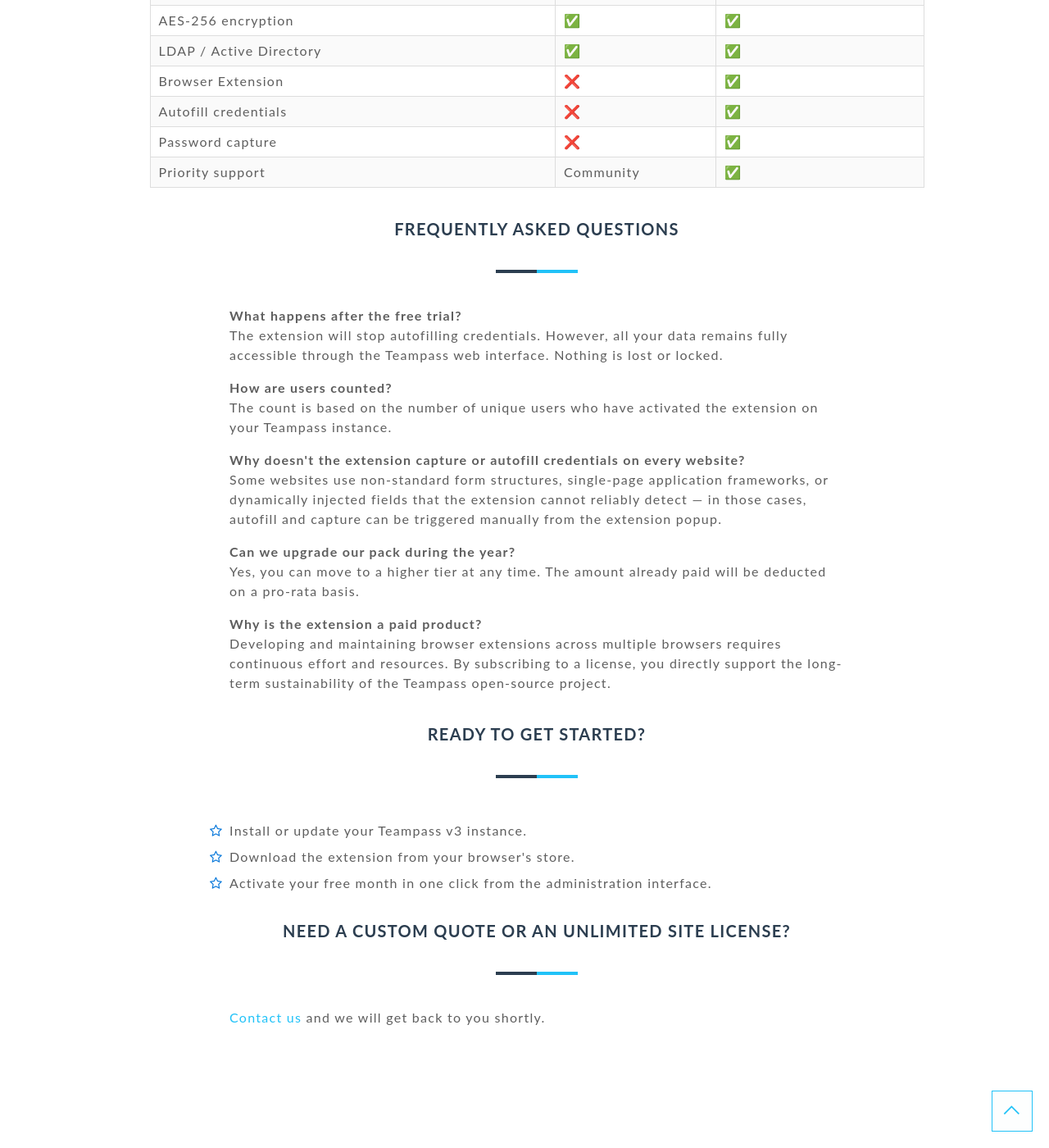
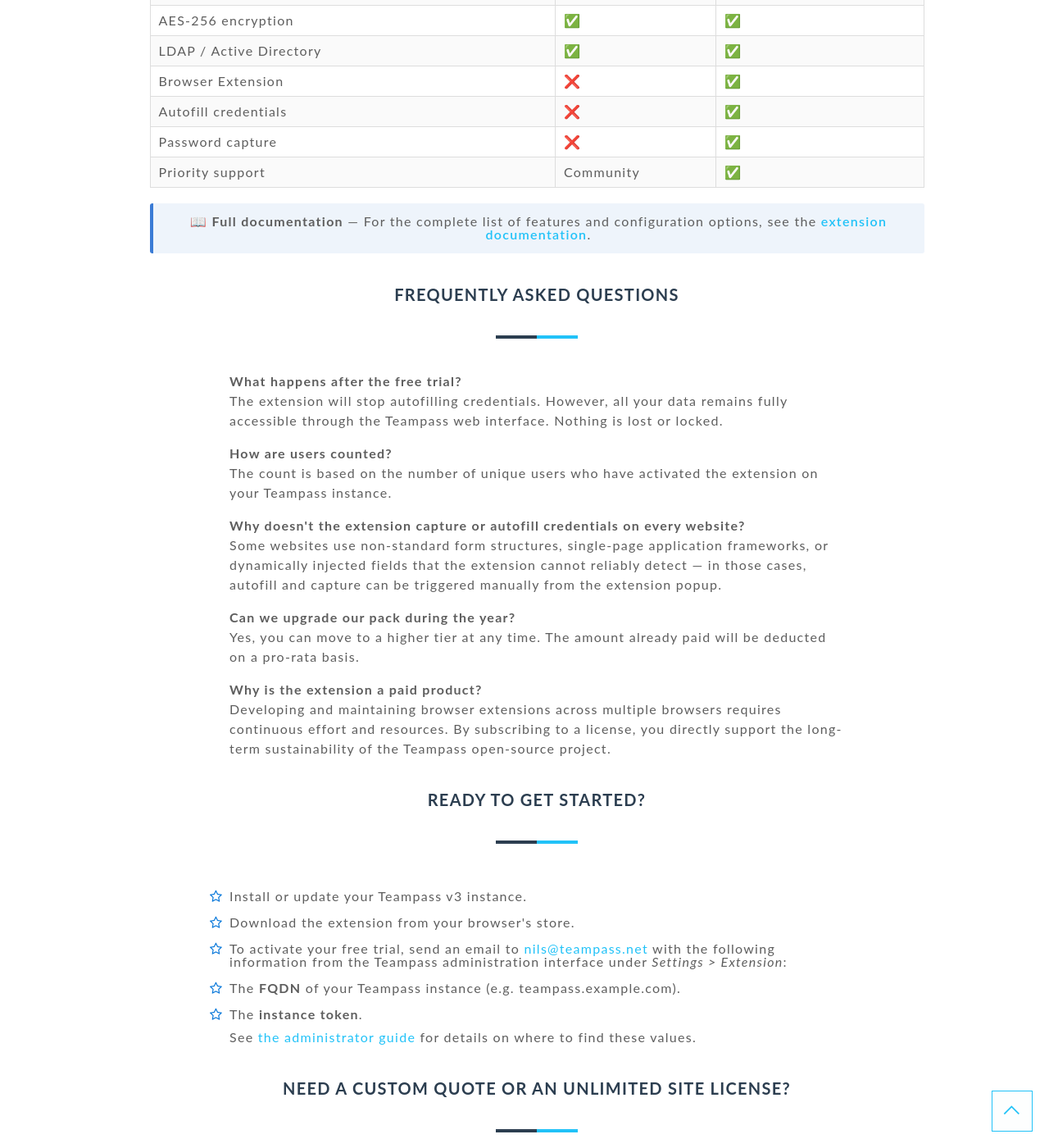
Before and after one commit to nilsteampassnet/siteweb, a Jekyll site: the page built from extension.html, in a window 1280 px wide and 1400 px high, scrolled down 2199 px. Shown: the whole window at 82% size. Built offline with Jekyll 4.4.1, drawn with Linux system fonts in a browser that asks for light colours.

Commit message:
Improved Extension page

```diff
--- a/_config.yml
+++ b/_config.yml
@@ -395,7 +395,7 @@
 plan-rtd-offer-1-info: Full documentation for Teampass installation and usage is available. It is updated based on evolution and improvements.
 plan-rtd-offer-2-title: API
 plan-rtd-offer-2-info: A chapter is dedicated to Teampass API in which all features are described.
-plan-rtd-url: 'https://teampass.readthedocs.io/en/latest//'
+plan-rtd-url: 'https://documentation.teampass.net'
 
 #
 # Plan Redit
--- a/extension.html
+++ b/extension.html
@@ -172,6 +172,10 @@
             </tr>
           </tbody>
         </table>
+        <div style="margin-top:1.2em; padding:0.9em 1.2em; background:#eef4fb; border-left:4px solid #3a7bd5; border-radius:3px;">
+          <span style="font-size:1em;">📖 <strong>Full documentation</strong> — For the complete list of features and configuration options, see the
+          <a href="https://documentation.teampass.net/#/misc/extension" target="_blank" rel="noopener" style="font-weight:600;">extension documentation</a>.</span>
+        </div>
       </div>
     </div>
     <p>&nbsp;</p>
@@ -217,7 +221,14 @@
         <ul class="icon-list">
           <li>Install or update your Teampass v3 instance.</li>
           <li>Download the extension from your browser's store.</li>
-          <li>Activate your free month in one click from the administration interface.</li>
+          <li>
+            To activate your free trial, send an email to <a href="mailto:nils@teampass.net">nils@teampass.net</a> with the following information from the Teampass administration interface under <em>Settings &gt; Extension</em>:
+            <ul style="margin-top:0.5em;">
+              <li>The <strong>FQDN</strong> of your Teampass instance (e.g. <code>teampass.example.com</code>).</li>
+              <li>The <strong>instance token</strong>.</li>
+            </ul>
+            <p style="margin-top:0.5em;">See <a href="https://documentation.teampass.net/#/misc/extension?id=for-administrators" target="_blank" rel="noopener">the administrator guide</a> for details on where to find these values.</p>
+          </li>
         </ul>
       </div>
     </div>
```
Also changed, not shown: 1 other file.
